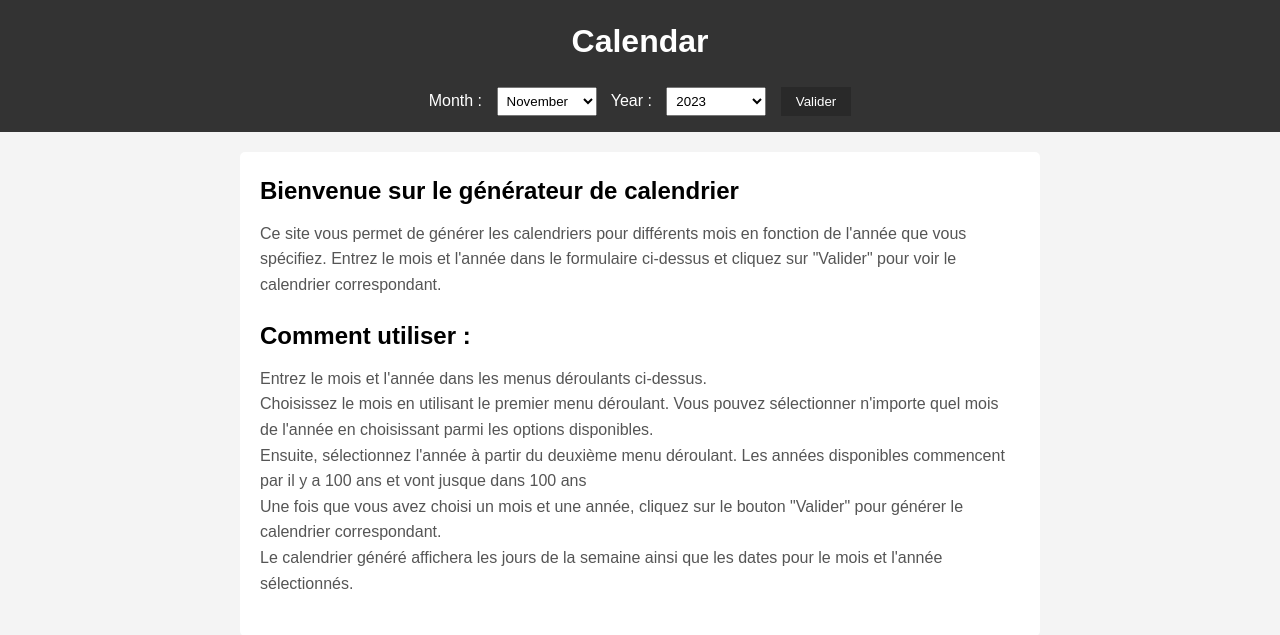
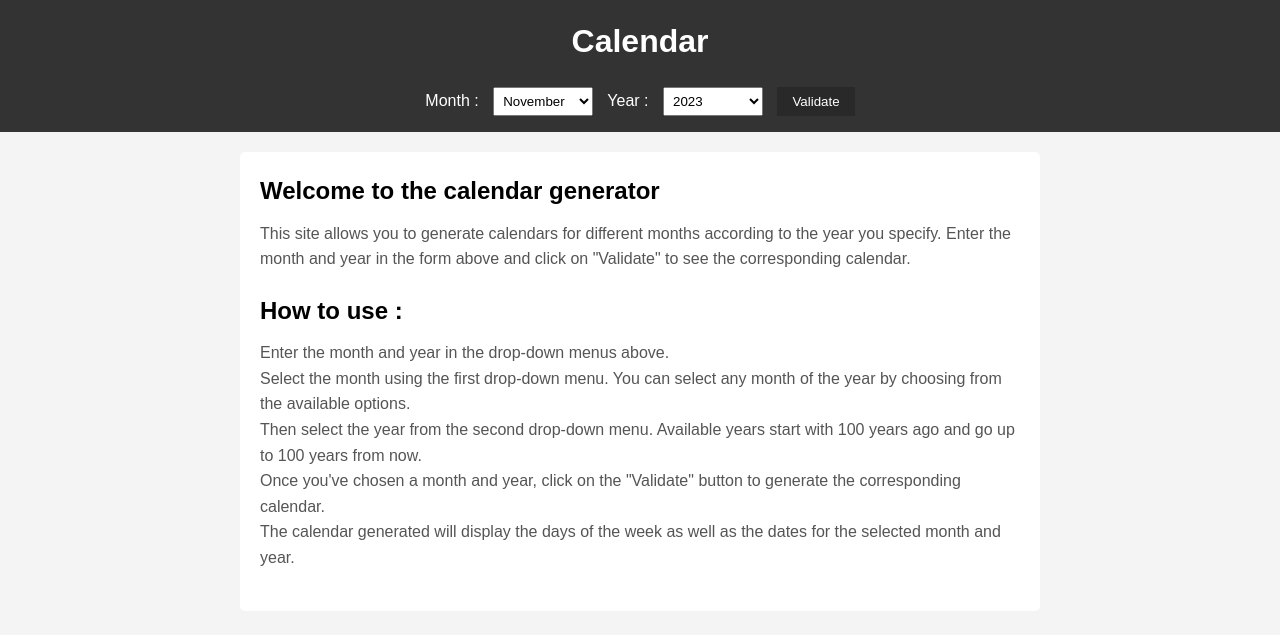
Before and after one commit to arthur-pbty/nsi, a PHP site: page / in a window 1280 px wide. Shown: the top 635 px of the page. Run offline with PHP 8.4, Linux system fonts and the light colour scheme.

Commit message:
english traduction

```diff
--- a/Activity_PHP/calendar/index.php
+++ b/Activity_PHP/calendar/index.php
@@ -44,22 +44,22 @@
             }
             ?>
             </select>
-            <button type="submit">Valider</button>
+            <button type="submit">Validate</button>
         </form>
     </header>
     <main>
         <section>
-            <h2>Bienvenue sur le générateur de calendrier</h2>
-            <p>Ce site vous permet de générer les calendriers pour différents mois en fonction de l'année que vous spécifiez. Entrez le mois et l'année dans le formulaire ci-dessus et cliquez sur "Valider" pour voir le calendrier correspondant.</p>
+            <h2>Welcome to the calendar generator</h2>
+            <p>This site allows you to generate calendars for different months according to the year you specify. Enter the month and year in the form above and click on "Validate" to see the corresponding calendar.</p>
         </section>
 
         <section>
-            <h2>Comment utiliser :</h2>
-            <p>Entrez le mois et l'année dans les menus déroulants ci-dessus.</p>
-            <p>Choisissez le mois en utilisant le premier menu déroulant. Vous pouvez sélectionner n'importe quel mois de l'année en choisissant parmi les options disponibles.</p>
-            <p>Ensuite, sélectionnez l'année à partir du deuxième menu déroulant. Les années disponibles commencent par il y a 100 ans et vont jusque dans 100 ans</p>
-            <p>Une fois que vous avez choisi un mois et une année, cliquez sur le bouton "Valider" pour générer le calendrier correspondant.</p>
-            <p>Le calendrier généré affichera les jours de la semaine ainsi que les dates pour le mois et l'année sélectionnés.</p>
+            <h2>How to use :</h2>
+            <p>Enter the month and year in the drop-down menus above.</p>
+            <p>Select the month using the first drop-down menu. You can select any month of the year by choosing from the available options.</p>
+            <p>Then select the year from the second drop-down menu. Available years start with 100 years ago and go up to 100 years from now.</p>
+            <p>Once you've chosen a month and year, click on the "Validate" button to generate the corresponding calendar.</p>
+            <p>The calendar generated will display the days of the week as well as the dates for the selected month and year.</p>
         </section>
     </main>
 </body>
```
